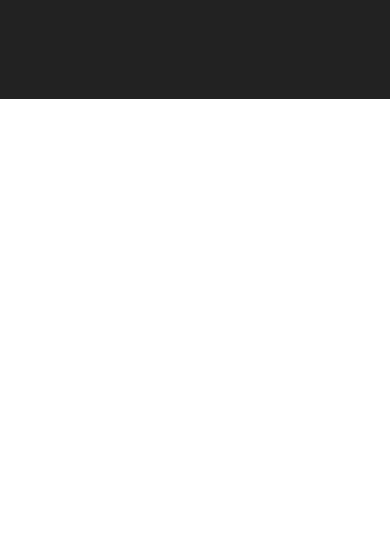
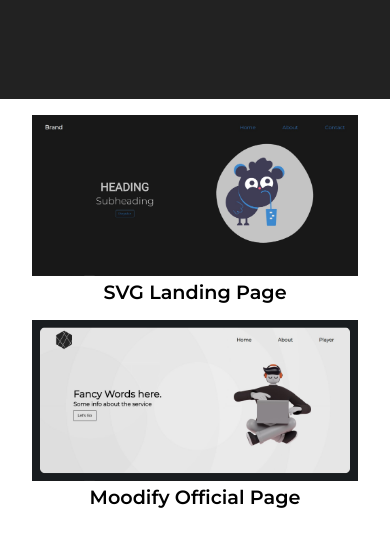
Before and after one commit to harshpandey002/Landing-Page, a plain HTML site: page index/index.html in a window 390 px wide. Shown: the part 154-700 px from the top of the page. Drawn offline with Linux system fonts and the light colour scheme.

Commit message:
Project Card

```diff
--- a/index/index.html
+++ b/index/index.html
@@ -14,7 +14,17 @@
         <div class="nav">
             <h1>Landing Pages</h1>
         </div>
+        <div class="projects">
+            <div class="project-card">
+                <img src="./svg.jpg" alt="svg">
+                <p>SVG Landing Page</p>
+            </div>
+            <div class="project-card">
 
+                <img src="./moodify.jpg" alt="svg">
+                <p>Moodify Official Page</p>
+            </div>
+        </div>
     </div>
 </body>
 </html>
--- a/index/style.scss
+++ b/index/style.scss
@@ -30,6 +30,25 @@ body {
   }
 }
 
+.projects {
+  display: flex;
+  padding: 0 2rem;
+}
+
+.project-card {
+  margin: 1rem 0.5rem;
+  text-align: center;
+  overflow: hidden;
+  img {
+    width: 100%;
+    height: 35vh;
+  }
+  p {
+    font-weight: 600;
+    font-size: 1.5rem;
+  }
+}
+
 @media only screen and (max-width: 780px) {
   .container {
     width: 100%;
@@ -38,4 +57,19 @@ body {
   .nav h1 {
     font-size: 2.5rem;
   }
+
+  .projects {
+    flex-direction: column;
+  }
+
+  .project-card {
+    margin: 1rem 0 0 0;
+
+    img {
+      height: auto;
+    }
+    p {
+      font-size: 1.2rem;
+    }
+  }
 }
--- a/style.scss
+++ /dev/null
@@ -1,41 +0,0 @@
-@mixin flexCenter {
-  display: flex;
-  align-items: center;
-  justify-content: center;
-}
-
-* {
-  margin: 0;
-  padding: 0;
-  box-sizing: border-box;
-}
-
-body {
-  font-family: "Montserrat", sans-serif;
-  @include flexCenter();
-}
-
-.container {
-  width: 80%;
-}
-
-.nav {
-  background-color: #222222;
-  color: white;
-  text-align: center;
-  height: 30vh;
-  @include flexCenter();
-  h1 {
-    font-size: 3rem;
-  }
-}
-
-@media only screen and (max-width: 780px) {
-  .container {
-    width: 100%;
-  }
-
-  .nav h1 {
-    font-size: 2.5rem;
-  }
-}
```
Also changed, not shown: index/style.css, style.css (deleted), 2 other files.
